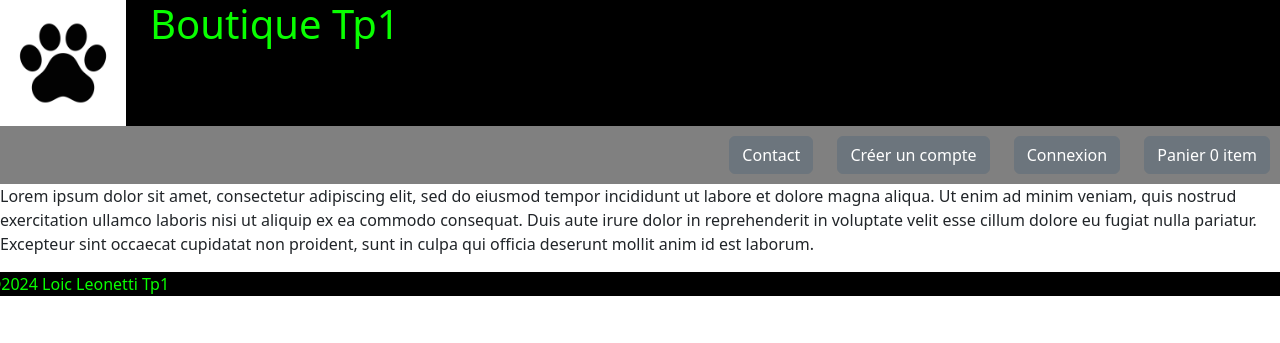
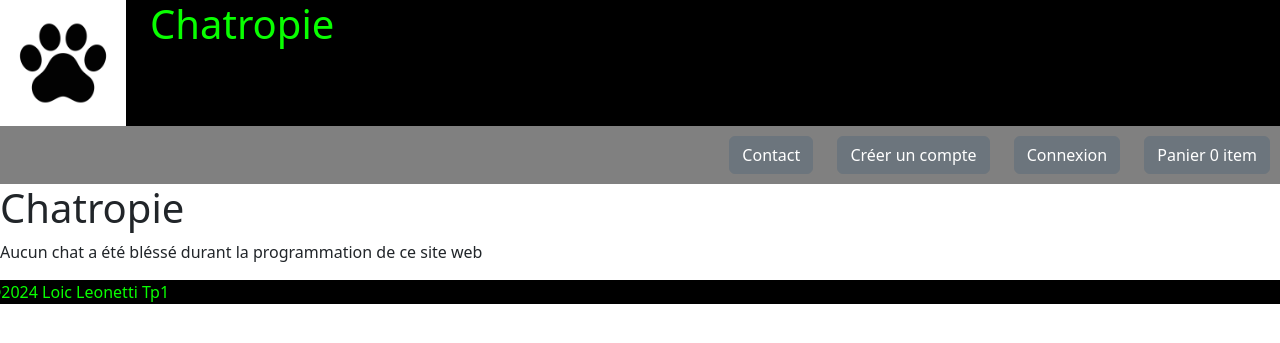
Before and after one commit to LoicLeonetti/2066177_TravailPratiqueWeb, a Symfony app: template templates/contact.html.twig in a window 1280 px wide. Shown: the top 343 px of the page. Run offline with Twig, Linux system fonts and the light colour scheme; the template is opened without the code that fills it, so the values that code supplies are empty; some libraries are stand-ins or nearby versions.

Commit message:
Remise 2.0

```diff
--- a/templates/commun/entete.html.twig
+++ b/templates/commun/entete.html.twig
@@ -6,7 +6,7 @@
 	<img class="col-3 img-fluid" style="width: 150px" src="images/logo.png" alt="logo">
 	<section class='col-9'>
 
-		<h1>Boutique Tp1</h1>
+		<h1>Chatropie</h1>
 
 	</section>
 
--- a/templates/contact.html.twig
+++ b/templates/contact.html.twig
@@ -10,10 +10,7 @@
 	<script src="{{asset('js/modaleProduit.js')}}"></script>
 {% endblock %}
 
-<p>Lorem ipsum dolor sit amet, consectetur adipiscing elit,
-sed do eiusmod tempor incididunt ut labore et dolore magna aliqua.
-Ut enim ad minim veniam, quis nostrud exercitation ullamco laboris nisi ut aliquip ex ea commodo consequat.
-Duis aute irure dolor in reprehenderit in voluptate velit esse cillum dolore eu fugiat nulla pariatur.
-Excepteur sint occaecat cupidatat non proident, sunt in culpa qui officia deserunt mollit anim id est laborum.<p/>
+<h1>Chatropie</h1>
+<p>Aucun chat a été bléssé durant la programmation de ce site web</p>
 
 {% endblock %}
```
Also changed, not shown: 1 other file.
